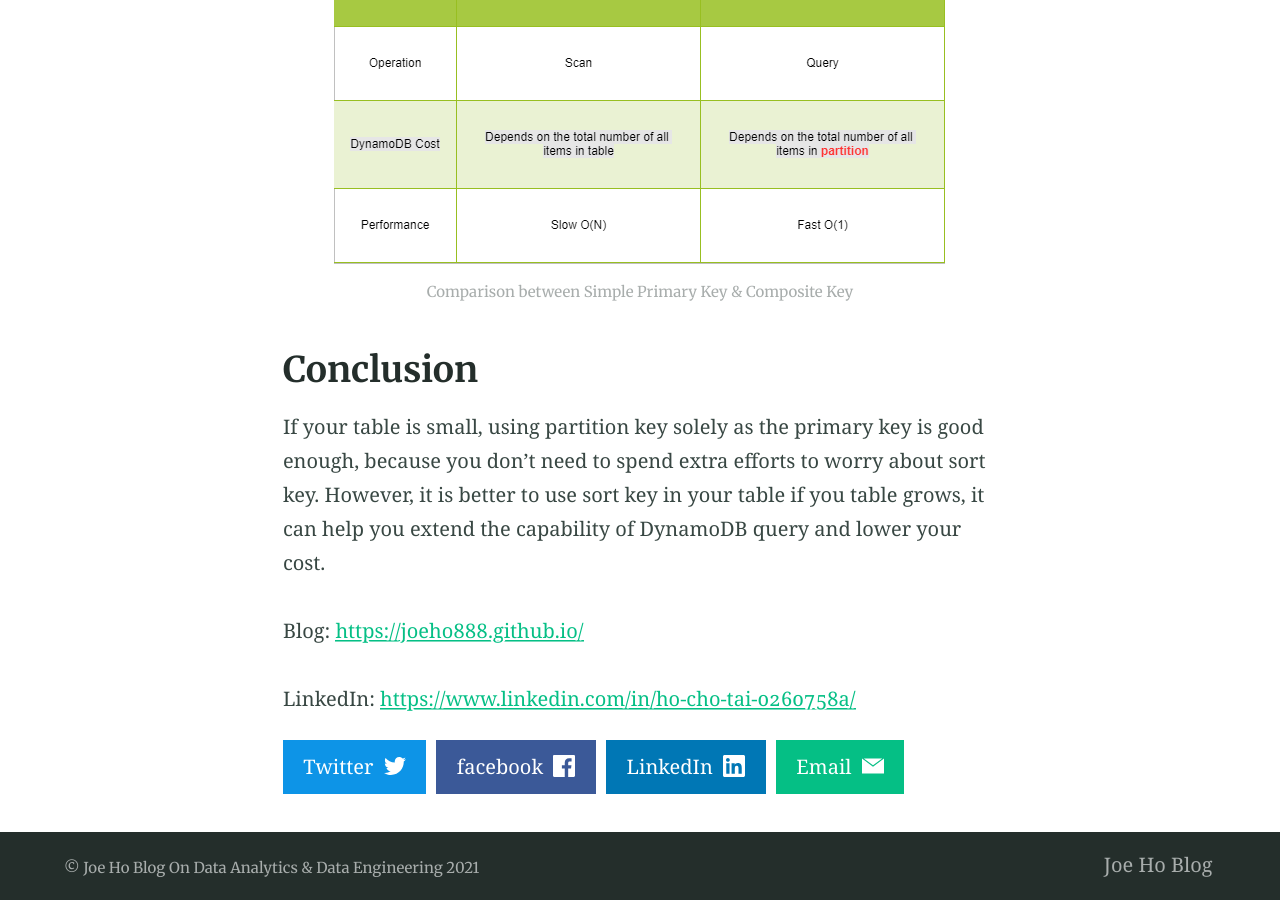
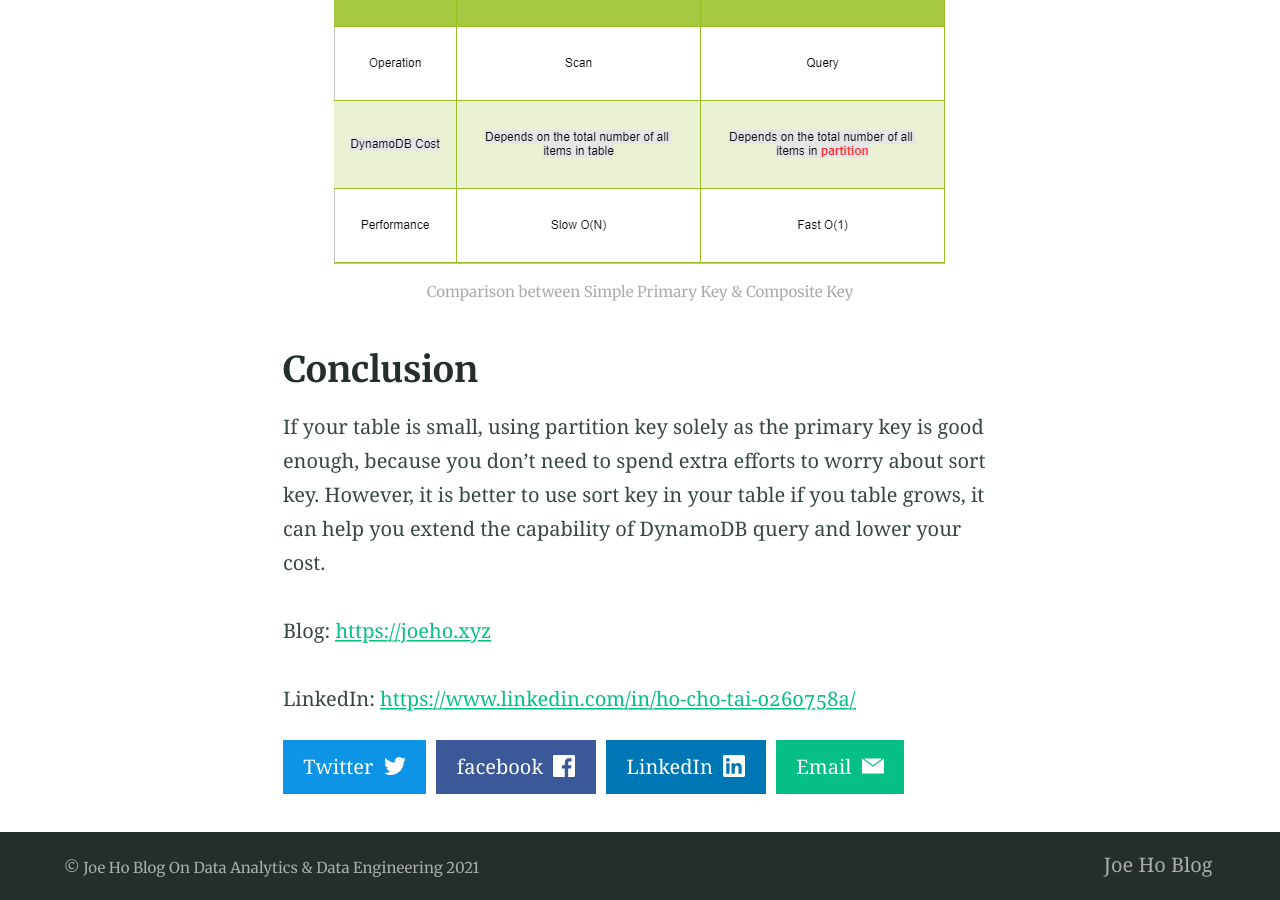
Before and after one commit to JoeHO888/JoeHo888.github.io, a Jekyll site: the page built from _posts/2020-02-27-Primary-Key-Design-In-AWS-DynamoDB.md, in a window 1280 px wide and 900 px high, scrolled down 5564 px. Built offline with Jekyll 4.4.1, drawn with Linux system fonts in a browser that asks for light colours; our own code applies the rules of GitHub Pages for plain Markdown files; comment, search, counter and statistics services are not loaded; some of the changed lines change nothing that is shown.

Commit message:
update url

```diff
--- a/_posts/2020-02-27-Primary-Key-Design-In-AWS-DynamoDB.md
+++ b/_posts/2020-02-27-Primary-Key-Design-In-AWS-DynamoDB.md
@@ -78,6 +78,6 @@ Usually, composite key is adopted when your table contain some sort of one-to-ma
 If your table is small, using partition key solely as the primary key is good enough, because you don't need to spend extra efforts to worry about sort key.
 However, it is better to use sort key in your table if you table grows, it can help you extend the capability of DynamoDB query and lower your cost.
 
-Blog: [https://joeho888.github.io/](https://joeho888.github.io/)
+Blog: [https://joeho.xyz](https://joeho.xyz)
 
 LinkedIn: [https://www.linkedin.com/in/ho-cho-tai-0260758a/](https://www.linkedin.com/in/ho-cho-tai-0260758a/)
```
